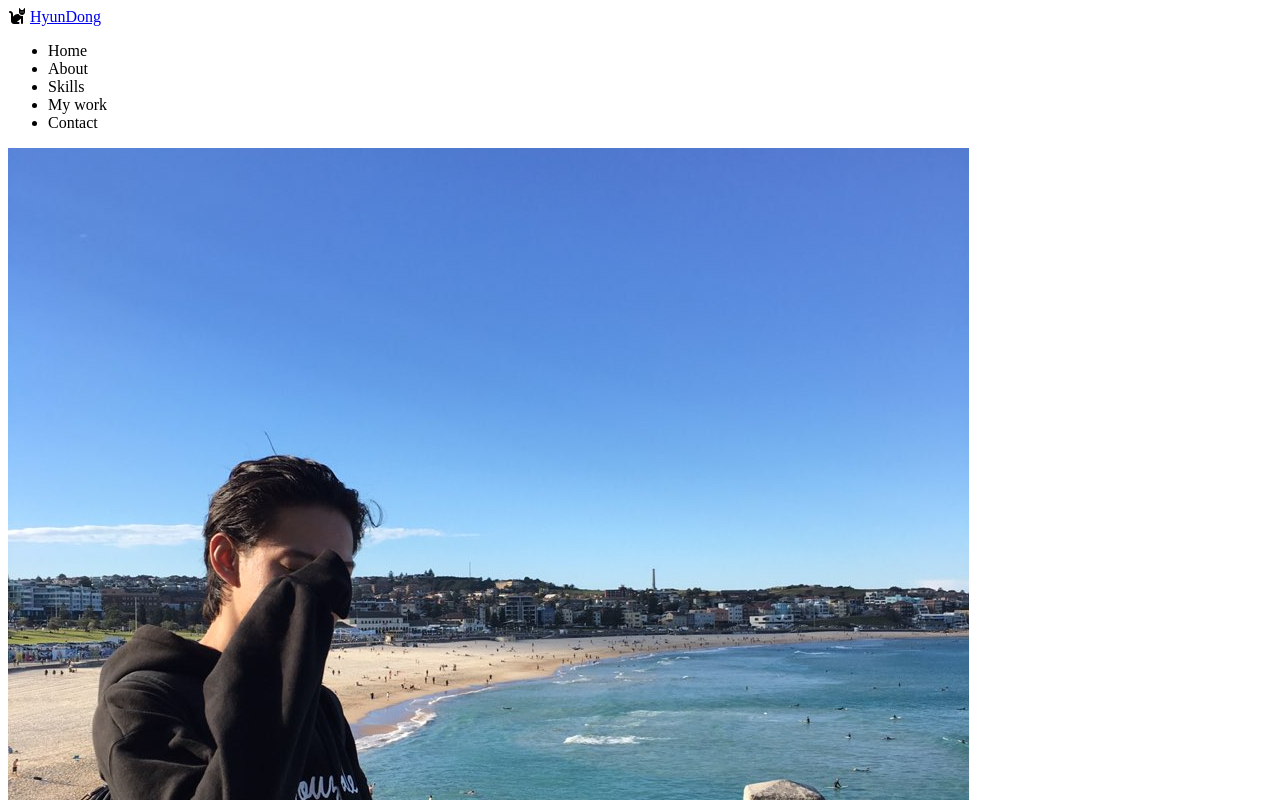
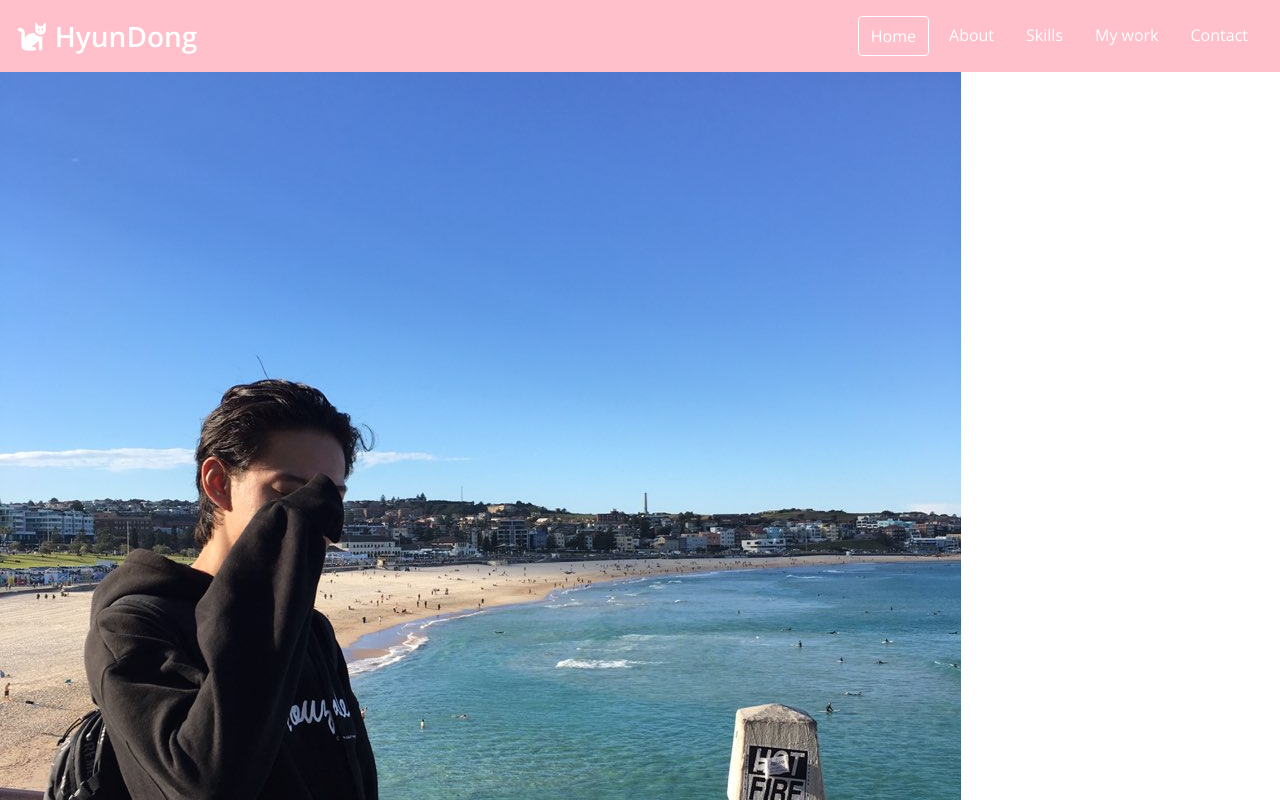
Before and after one commit to hhhhhhdong/portfolio, a plain HTML site: page index.html in a window 1280 px wide. Shown: the top 800 px of the page. Drawn offline with nearby package versions, Linux system fonts and the light colour scheme.

Commit message:
CSS : navbar

```diff
--- a/index.html
+++ b/index.html
@@ -25,12 +25,12 @@
         <i class="fas fa-cat"></i>
         <a href="#">HyunDong</a>
       </div>
-      <ul class="navar__menu">
-        <li class="navar__menu__items">Home</li>
-        <li class="navar__menu__items">About</li>
-        <li class="navar__menu__items">Skills</li>
-        <li class="navar__menu__items">My work</li>
-        <li class="navar__menu__items">Contact</li>
+      <ul class="navbar__menu">
+        <li class="navbar__menu__item active">Home</li>
+        <li class="navbar__menu__item">About</li>
+        <li class="navbar__menu__item">Skills</li>
+        <li class="navbar__menu__item">My work</li>
+        <li class="navbar__menu__item">Contact</li>
       </ul>
     </nav>
     <!-- Home -->
--- a/style.css
+++ b/style.css
@@ -44,6 +44,22 @@
   box-sizing: border-box;
 }
 
+body {
+  margin: 0;
+  font-family: "Open Sans", sans-serif;
+  cursor: default;
+}
+
+a {
+  text-decoration: none;
+  color: white;
+}
+
+ul {
+  list-style: none;
+  padding-left: 0;
+}
+
 h1 {
   font-size: 48px;
 
@@ -83,3 +99,36 @@ p {
 
   margin: 4px 0;
 }
+
+#navbar {
+  display: flex;
+  justify-content: space-between;
+  background-color: pink;
+  align-items: center;
+  color: white;
+  padding: 0 16px;
+}
+
+.navbar__logo {
+  font-size: 28px;
+  font-weight: 600;
+}
+
+.navbar__menu {
+  display: flex;
+}
+
+.navbar__menu__item {
+  padding: 8px 12px;
+  margin: 0 4px;
+  cursor: pointer;
+  border-radius: 4px;
+}
+
+.navbar__menu__item.active {
+  border: 1px solid #ffffff;
+}
+
+.navbar__menu__item:hover {
+  background-color: #ff6863;
+}
```
